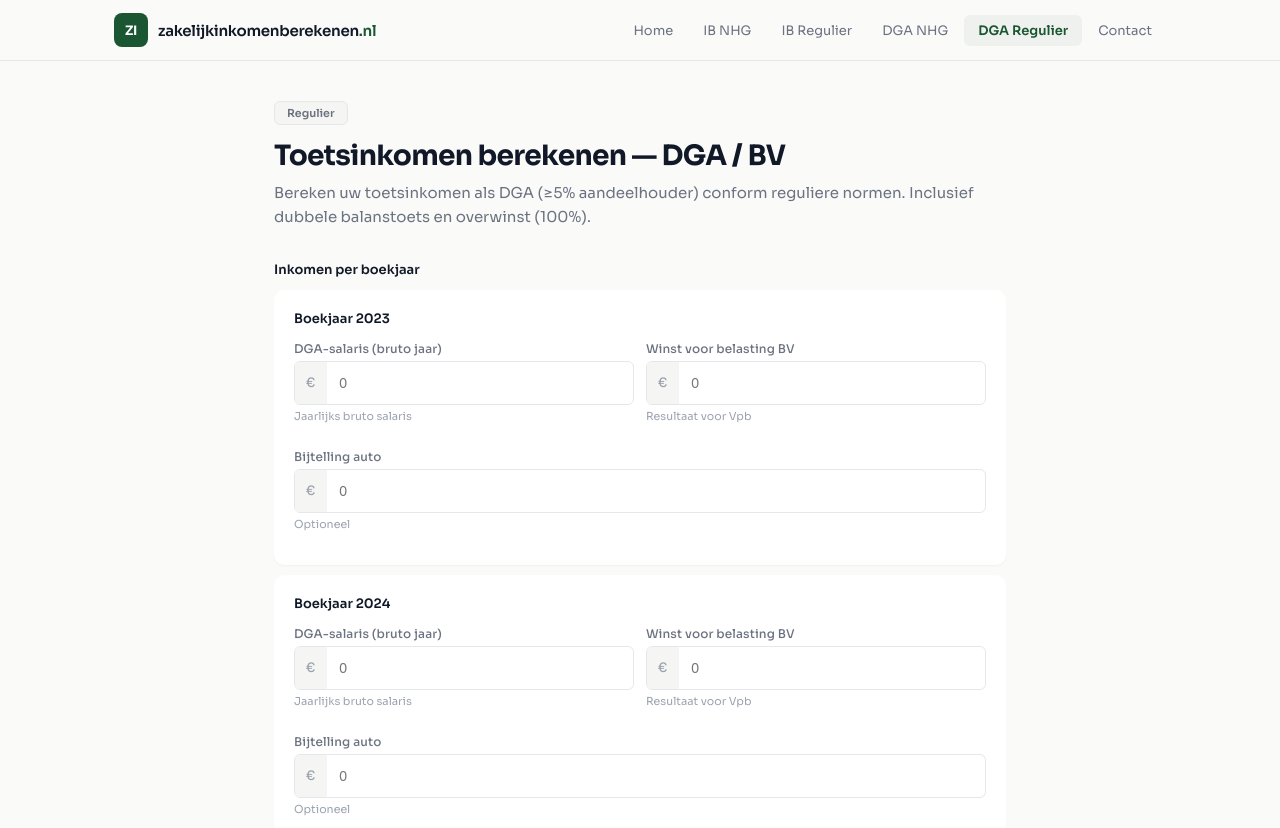
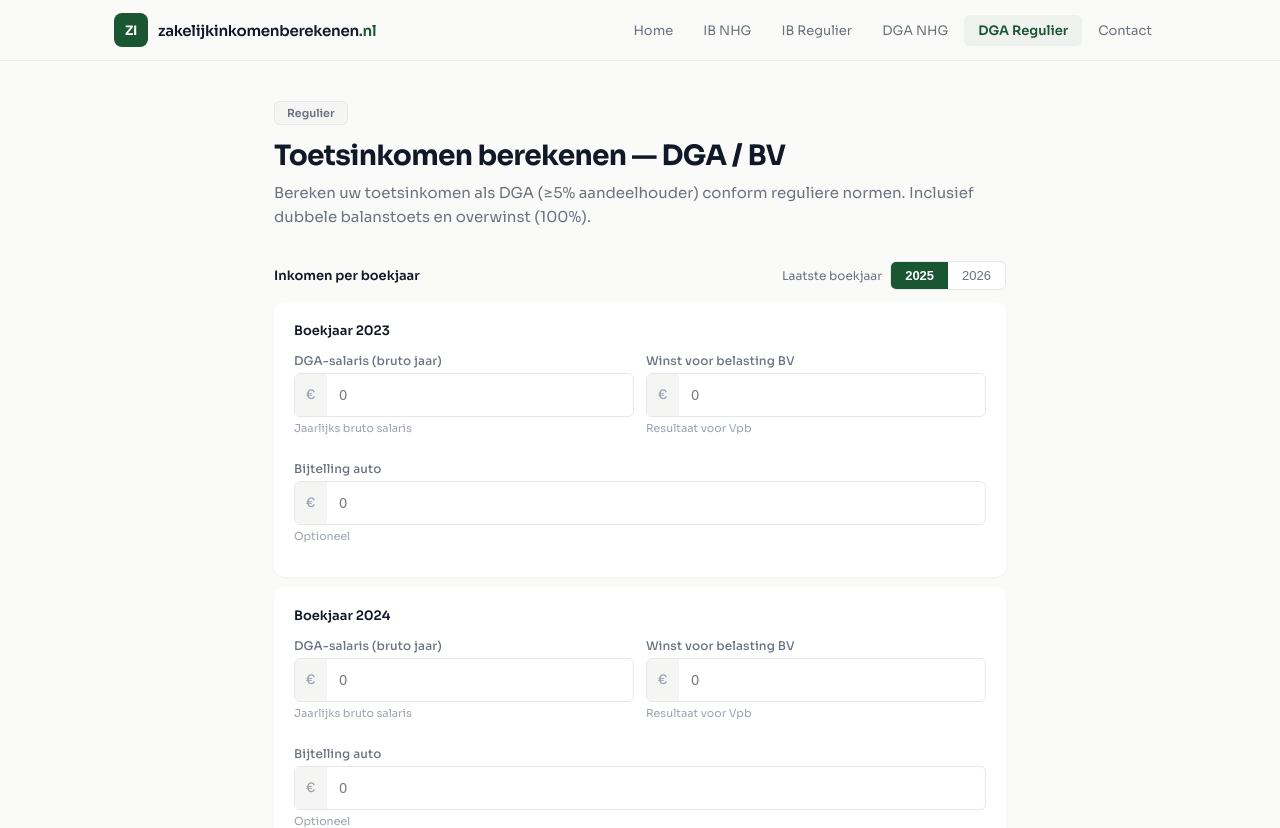
Before and after one commit to Michellin69/zakelijkinkomenberekenen.nl, a Next.js app: page /toetsinkomen-dga in a window 1280 px wide. Shown: the top 828 px of the page. Built offline with nearby package versions, Linux system fonts and the light colour scheme.

Commit message:
Add JaarKeuze component for year selection

```diff
--- a/app/components.js
+++ b/app/components.js
@@ -17,6 +17,33 @@ const fmt = (n) =>
 const pct = (n) =>
   new Intl.NumberFormat("nl-NL", { minimumFractionDigits: 1, maximumFractionDigits: 1 }).format(n) + "%";
 const num = (v) => parseFloat(v) || 0;
+
+/* Boekjaren: de bezoeker kiest het laatste boekjaar (vorig jaar of dit jaar);
+   de twee jaren daarvoor volgen automatisch. Schuift elk jaar vanzelf mee. */
+const HUIDIG_JAAR = new Date().getFullYear();
+const JAAR_OPTIES = [HUIDIG_JAAR - 1, HUIDIG_JAAR];
+const jarenVanaf = (laatste) => [laatste - 2, laatste - 1, laatste];
+
+function JaarKeuze({ value, onChange }) {
+  return (
+    <div style={{ display: "flex", flexWrap: "wrap", alignItems: "center", justifyContent: "space-between", gap: 10, marginBottom: 12 }}>
+      <div style={{ fontSize: 13, fontWeight: 600, color: "var(--text)" }}>Inkomen per boekjaar</div>
+      <div style={{ display: "flex", alignItems: "center", gap: 8 }}>
+        <span style={{ fontSize: 12, color: "var(--text-sec)" }}>Laatste boekjaar</span>
+        <div role="group" aria-label="Laatste boekjaar" style={{ display: "inline-flex", border: "1.5px solid var(--border)", borderRadius: "var(--radius-sm)", overflow: "hidden", background: "#fff" }}>
+          {JAAR_OPTIES.map((j) => (
+            <button key={j} type="button" onClick={() => onChange(j)} aria-pressed={value === j} style={{
+              padding: "6px 14px", border: "none", cursor: "pointer", fontSize: 13,
+              fontWeight: value === j ? 600 : 400,
+              background: value === j ? "var(--primary)" : "transparent",
+              color: value === j ? "#fff" : "var(--text-sec)",
+            }}>{j}</button>
+          ))}
+        </div>
+      </div>
+    </div>
+  );
+}
 
 /* ── Nav ───────────────────────────────────────────────────── */
 export function Nav() {
@@ -212,8 +239,9 @@ function Disclaimer({ nhg }) {
 
 /* ── IB Calculator ─────────────────────────────────────────── */
 export function IBCalcPage({ nhg }) {
-  const years = [2023, 2024, 2025];
-  const [data, setData] = useState(years.map((y) => ({ year: y, winst: "", bijt: "" })));
+  const [laatsteJaar, setLaatsteJaar] = useState(HUIDIG_JAAR - 1);
+  const years = jarenVanaf(laatsteJaar);
+  const [data, setData] = useState([0, 1, 2].map(() => ({ winst: "", bijt: "" })));
   const [bal, setBal] = useState({ ev: "", totaalActiva: "", vlActiva: "", vlPassiva: "", or: "", box3: "", achtergest: "", immat: "", stilleReserve: "" });
   const [showBal, setShowBal] = useState(true);
   const [result, setResult] = useState(null);
@@ -222,9 +250,9 @@ export function IBCalcPage({ nhg }) {
   const updB = (k, v) => setBal({ ...bal, [k]: v });
 
   const calc = () => {
-    const rows = data.map((d) => {
+    const rows = data.map((d, i) => {
       const w = num(d.winst), b = num(d.bijt);
-      return { year: d.year, winst: w, bijt: b, toets: w - b };
+      return { year: years[i], winst: w, bijt: b, toets: w - b };
     });
     const filled = rows.filter((r) => r.winst !== 0);
     if (filled.length === 0) return;
@@ -269,9 +297,9 @@ export function IBCalcPage({ nhg }) {
         </p>
       </div>
 
-      <div style={{ fontSize: 13, fontWeight: 600, color: "var(--text)", marginBottom: 12 }}>Inkomen per boekjaar</div>
+      <JaarKeuze value={laatsteJaar} onChange={(j) => { setLaatsteJaar(j); setResult(null); }} />
       {years.map((y, i) => (
-        <div key={y} style={{ padding: 20, borderRadius: "var(--radius)", background: "var(--surface)", boxShadow: "var(--shadow-sm)", marginBottom: 10 }}>
+        <div key={i} style={{ padding: 20, borderRadius: "var(--radius)", background: "var(--surface)", boxShadow: "var(--shadow-sm)", marginBottom: 10 }}>
           <div style={{ fontSize: 13, fontWeight: 600, color: "var(--text)", marginBottom: 14 }}>Boekjaar {y}</div>
           <div style={{ display: "flex", flexWrap: "wrap", gap: 12 }}>
             <div style={{ flex: "1 1 220px" }}><Input label="Winst uit onderneming" value={data[i].winst} onChange={(v) => upd(i, "winst", v)} hint="Saldo fiscale winstberekening" /></div>
@@ -371,8 +399,9 @@ export function IBCalcPage({ nhg }) {
 
 /* ── DGA Calculator ────────────────────────────────────────── */
 export function DGACalcPage({ nhg }) {
-  const years = [2023, 2024, 2025];
-  const [data, setData] = useState(years.map((y) => ({ year: y, salaris: "", winst: "", bijt: "" })));
+  const [laatsteJaar, setLaatsteJaar] = useState(HUIDIG_JAAR - 1);
+  const years = jarenVanaf(laatsteJaar);
+  const [data, setData] = useState([0, 1, 2].map(() => ({ salaris: "", winst: "", bijt: "" })));
   const [bal, setBal] = useState({ ev: "", totaalActiva: "", vlActiva: "", vlPassiva: "", rcDga: "", box3: "", achtergest: "", immat: "", stilleReserve: "", pensioen: "", dividend: "" });
   const [showBal, setShowBal] = useState(true);
   const [result, setResult] = useState(null);
@@ -384,9 +413,9 @@ export function DGACalcPage({ nhg }) {
   const factorLabel = nhg ? "75%" : "100%";
 
   const calc = () => {
-    const rows = data.map((d) => {
+    const rows = data.map((d, i) => {
       const s = num(d.salaris), w = num(d.winst), b = num(d.bijt);
-      return { year: d.year, salaris: s, winst: w, bijt: b, box1: s - b };
+      return { year: years[i], salaris: s, winst: w, bijt: b, box1: s - b };
     });
     const filled = rows.filter((r) => r.salaris !== 0 || r.winst !== 0);
     if (filled.length === 0) return;
@@ -454,9 +483,9 @@ export function DGACalcPage({ nhg }) {
         </p>
       </div>
 
-      <div style={{ fontSize: 13, fontWeight: 600, color: "var(--text)", marginBottom: 12 }}>Inkomen per boekjaar</div>
+      <JaarKeuze value={laatsteJaar} onChange={(j) => { setLaatsteJaar(j); setResult(null); }} />
       {years.map((y, i) => (
-        <div key={y} style={{ padding: 20, borderRadius: "var(--radius)", background: "var(--surface)", boxShadow: "var(--shadow-sm)", marginBottom: 10 }}>
+        <div key={i} style={{ padding: 20, borderRadius: "var(--radius)", background: "var(--surface)", boxShadow: "var(--shadow-sm)", marginBottom: 10 }}>
           <div style={{ fontSize: 13, fontWeight: 600, color: "var(--text)", marginBottom: 14 }}>Boekjaar {y}</div>
           <div style={{ display: "flex", flexWrap: "wrap", gap: 12 }}>
             <div style={{ flex: "1 1 160px" }}><Input label="DGA-salaris (bruto jaar)" value={data[i].salaris} onChange={(v) => upd(i, "salaris", v)} hint="Jaarlijks bruto salaris" /></div>
```
